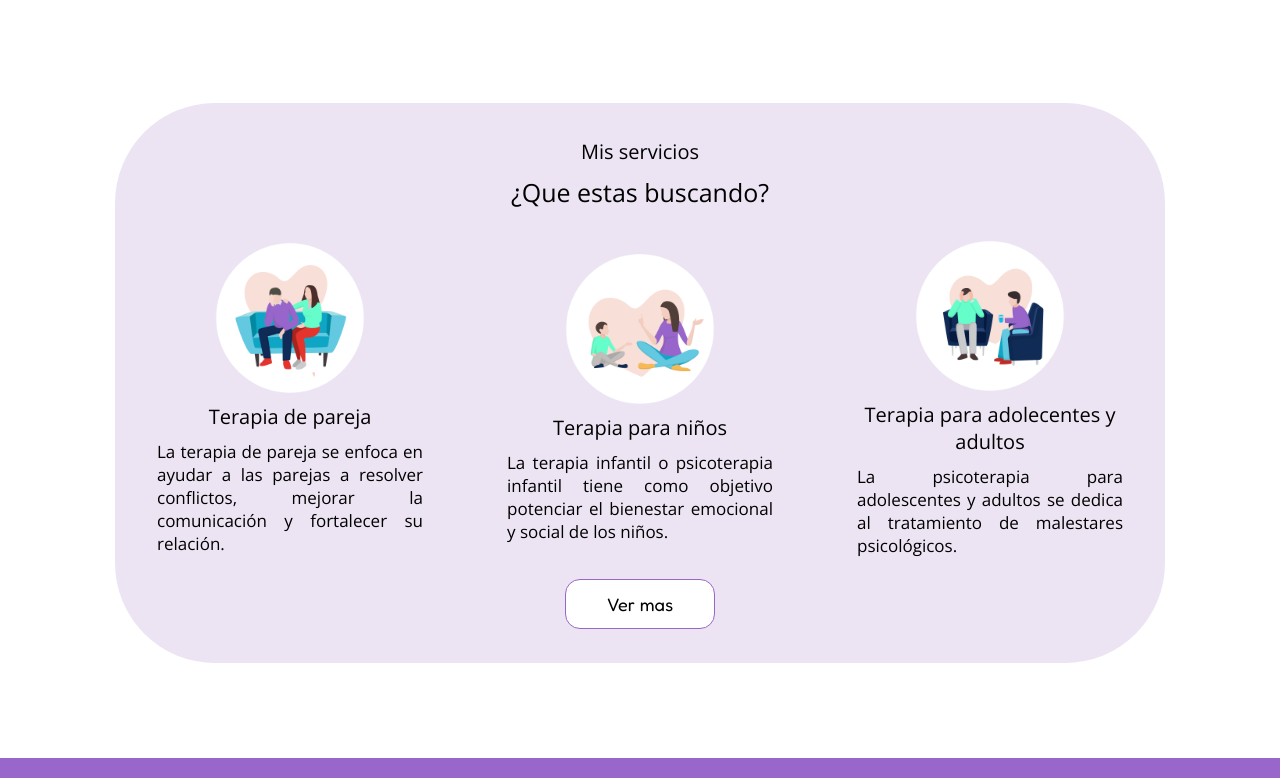
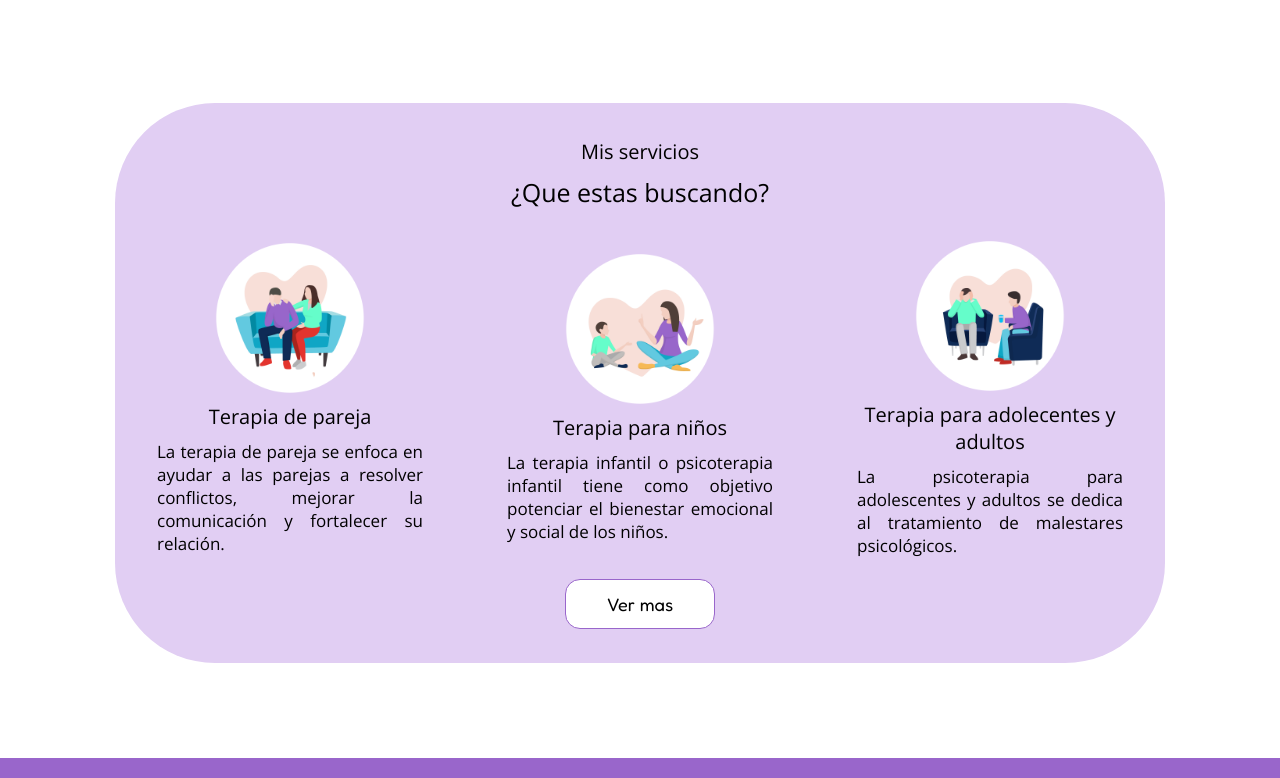
Before and after one commit to Rvilov/depensar, a React (Vite) app: page /depensar/inicio in a window 1280 px wide. Shown: the part 902-1680 px from the top of the page. Built offline with nearby package versions, Linux system fonts and the light colour scheme.

Commit message:
Se cambio color del footer #e1cef3

```diff
--- a/src/styles/inicio/footerD.css
+++ b/src/styles/inicio/footerD.css
@@ -9,7 +9,7 @@
     justify-content: space-around;
     align-items: center;
 
-
+    background: #e1cef3;
 
 }
 
--- a/src/styles/inicio/services.css
+++ b/src/styles/inicio/services.css
@@ -16,7 +16,7 @@
     align-items: center;
     height: 560px;
     border-radius: 100px;
-    background-color: #ece4f3;
+    background-color: #e1cef3;
 }
 
 .servicios-tipos-titulo {
```
